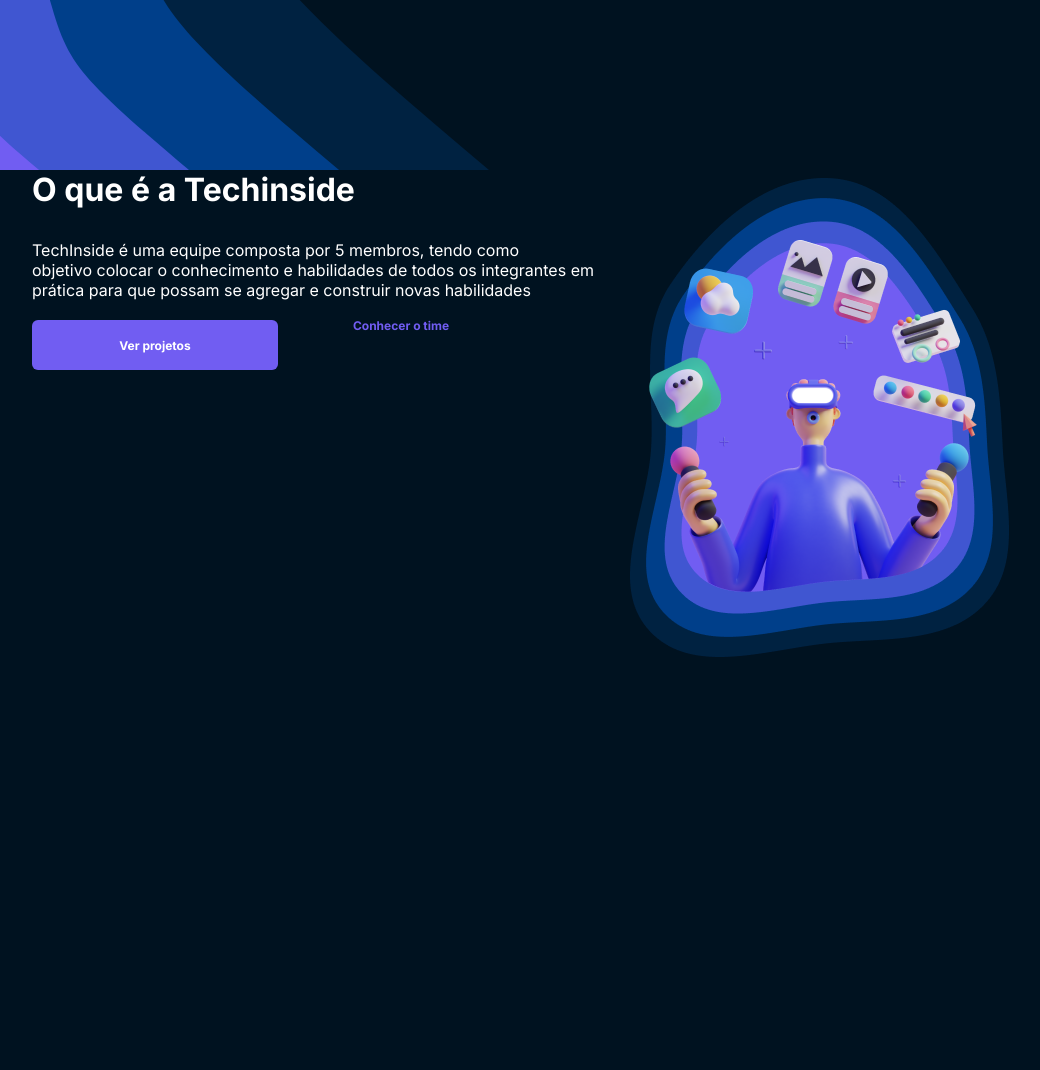
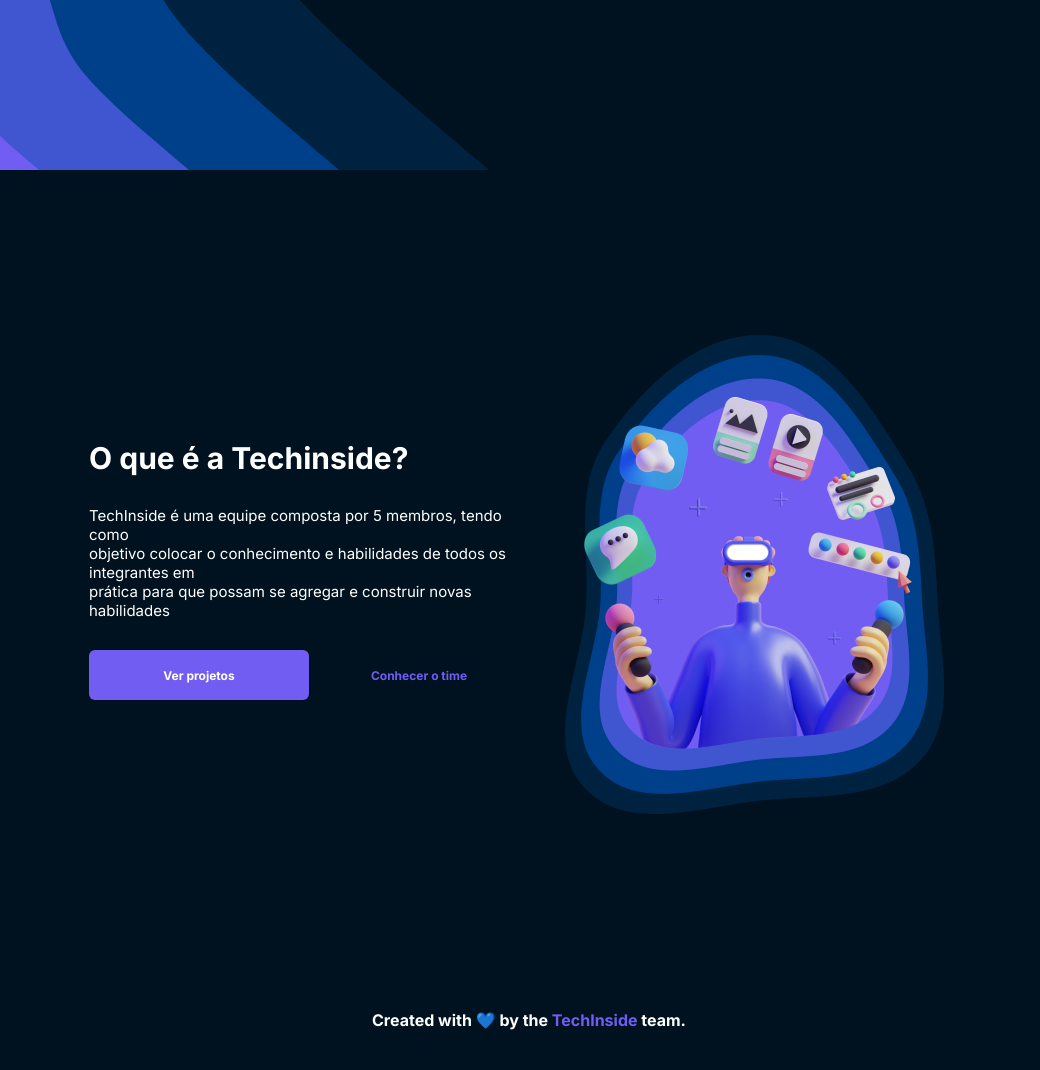
Before and after one commit to PabloLopes19/techinsideblog, a plain HTML site: page index.html in a window 1280 px wide. Shown: the part 630-1700 px from the top of the page, without its empty margins (111-1151 px from the left). Before the commit the page ends 1291 px from the top, so only its background shows below. Drawn offline with nearby package versions, Linux system fonts and the light colour scheme.

Commit message:
Footer added and fixed about section

```diff
--- a/css/Global.css
+++ b/css/Global.css
@@ -22,7 +22,7 @@ body {
     position: absolute;
 }
 
-.left{
+.header .left{
     display: flex;
 }
 .logo {
@@ -69,8 +69,6 @@ body {
 }
 
 .filledButton {
-    margin-top: 20px;
-
     width: 246px;
     height: 50px;
     text-decoration: none;
@@ -111,24 +109,25 @@ body {
 .outlinedButton:hover{
     opacity: .3;
 }
+.footer{
+    width: 100%;
+    height: 100px;
 
-.saberMais{
     display: flex;
-    flex-direction: row;
     justify-content: center;
+    align-items: center;
 }
+.footer p{
+    font-weight: bold;
+    color: #fff;
+}
+.footer a{
+    color: #715DF2;
+    font-weight: bold;
+    text-decoration: none;
 
-.left2{
-    display: flex;
-    flex-direction: column;
+    transition: all .2s;
 }
-
-.left2_buttons{
-    display: flex;
-    flex-direction: row;
+.footer a:hover{
+    opacity: .4;
 }
-
-
-.left2 p {
-    margin-top: 31px;
-}
--- a/css/home.css
+++ b/css/home.css
@@ -14,6 +14,9 @@
 .main p{
     font-size: 25px;
 }
+.message:nth-child(3){
+    margin-bottom: 25px;
+}
 .logoBig {
     display: flex;
     justify-content: flex-start;
@@ -29,3 +32,44 @@
 .logoBig span{
     color: #715DF2;
 }
+
+.saberMais{
+    height: 100vh;
+    width: 100%;
+    display: flex;
+}
+
+.saberMais .left{
+    display: flex;
+    width: 50%;
+    height: 100%;
+    flex-direction: column;
+    justify-content: center;
+
+    padding-left: 200px;
+}
+.saberMais .right{
+    display: flex;
+    width: 50%;
+    height: 100%;
+    flex-direction: column;
+    justify-content: center;
+
+    padding-right: 200px;
+}
+.saberMais .right img{
+    width: 432px;
+    height: 487px;
+}
+.left .buttons {
+    display: flex;
+    align-items: center;
+}
+.left h1{
+    font-size: 30px;
+    margin-bottom: 30px;
+}
+.left p{
+    font-size: 15px;
+    margin-bottom: 30px;
+}
--- a/index.html
+++ b/index.html
@@ -38,11 +38,11 @@
      <!-- Page content -->
 
     <div class="main">
-        <p>We are</p>
+        <p class="message">We are</p>
         <div class="logoBig">
             <p href="#">Tech<span>Inside</span></p href="#">
         </div>
-        <p>A PAC project.</p>
+        <p class="message">A PAC project.</p>
 
         <a class="filledButton" href="#saberMais">
             Saber mais
@@ -53,27 +53,30 @@
         </a>
     </div>
 
-    <!-- Made by : Caio -->
+    <!-- Made by : Caio seu comédia -->
     <div class="saberMais" id="saberMais">
-        <div class="left2">
+        <div class="left">
 
-                <h1>O que é a Techinside</h1>
+                <h1>O que é a Techinside?</h1>
                 <p>
                     TechInside é uma equipe composta por 5 membros, tendo como <br>
                     objetivo colocar o conhecimento e habilidades de todos os integrantes em <br>
                     prática para que possam se agregar e construir novas habilidades <br>
                 </p>
 
-                <div class="left2_buttons">
+                <div class="buttons">
                     <a href="#" class="filledButton">Ver projetos</a>
                     <a href="#" class="outlinedButton">Conhecer o time</a>
                 </div>
 
         </div>
 
-        <div class="right2">
+        <div class="right">
             <img src="assets/Blob with vector.png" alt="blob with vector">
         </div>
+    </div>
+    <div class="footer">
+        <p>Created with 💙 by the <a href="#">TechInside</a> team.</p>
     </div>
     <script>
         feather.replace()
```
